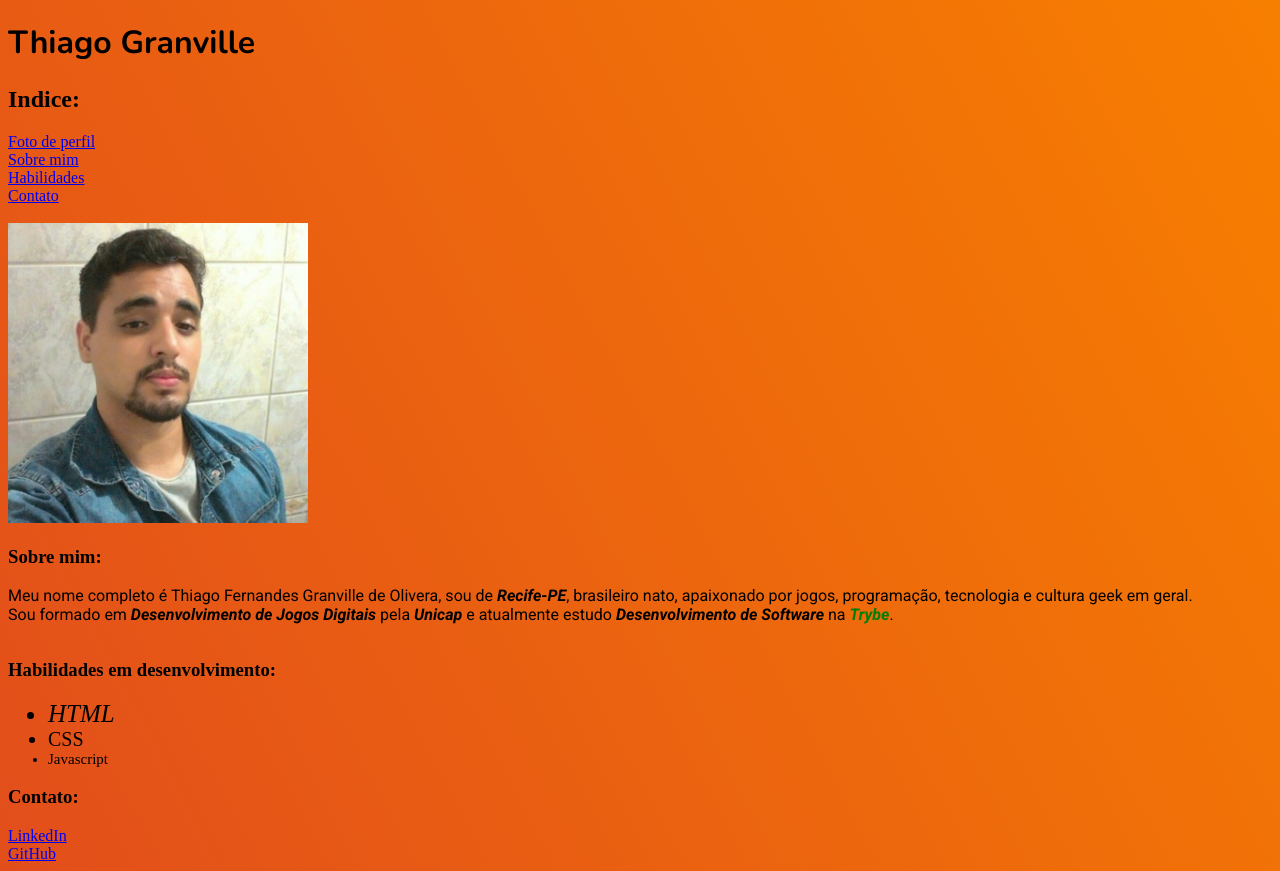
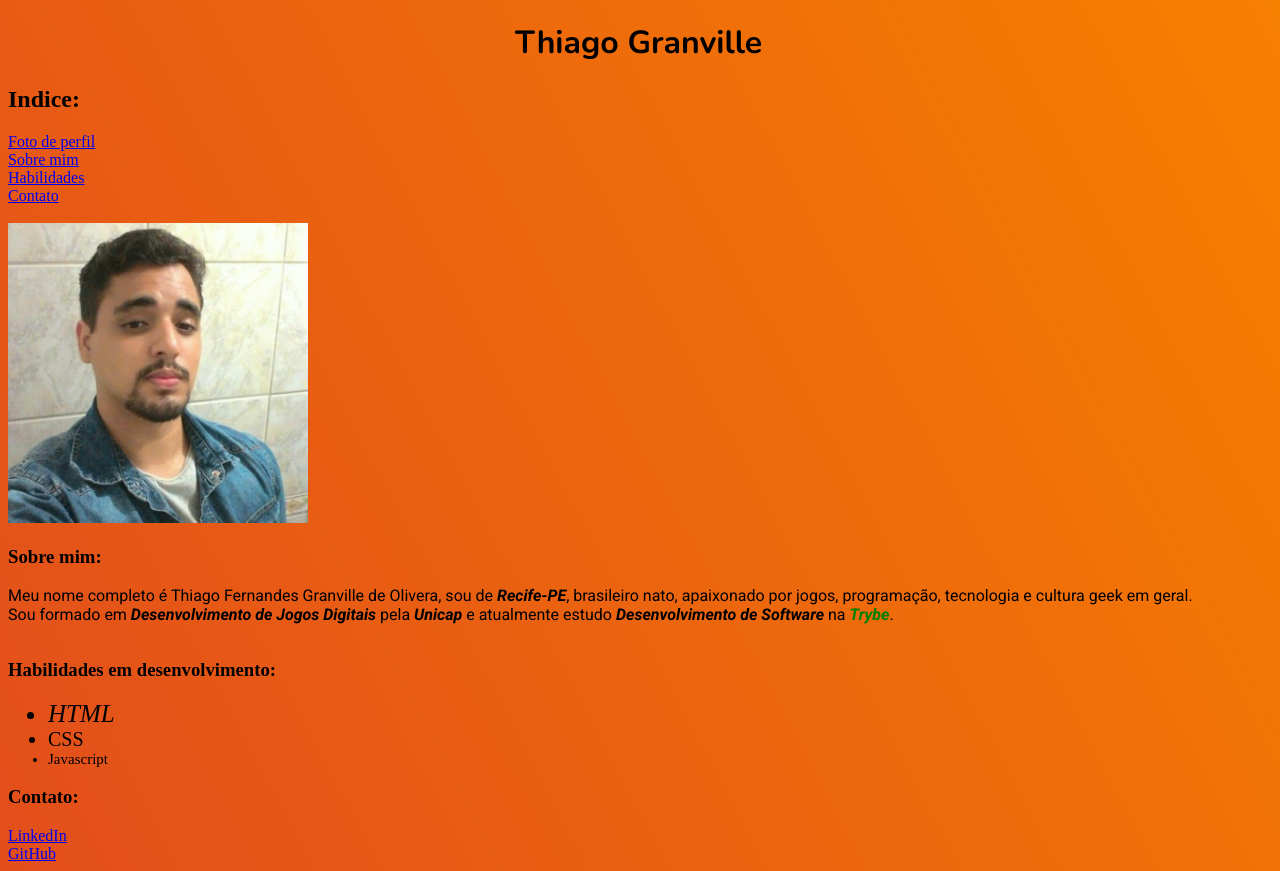
Before and after one commit to ThiagoGranville/ThiagoGranville.github.io, a plain HTML site: page index.html in a window 1280 px wide. Drawn offline with nearby package versions, Linux system fonts and the light colour scheme.

Commit message:
Terceiro requisito: Centraliza o nome na página

```diff
--- a/style.css
+++ b/style.css
@@ -1,21 +1,21 @@
-body{
+body {
  background: linear-gradient(62deg, rgb(226, 78, 27) 0%, rgb(247, 127, 0) 100%);
  min-height: 100vh;
 }
 
-h1{
+h1 {
   font-family: 'Nunito', sans-serif;
 }
 
-#desc{
+#desc {
   font-family: 'Roboto', sans-serif;
 }
 
-.destaque{
+.destaque {
   font-style: italic;
 }
 
-.trybe{
+.trybe {
   color: green;
 }
 
@@ -31,6 +31,11 @@ h1{
   font-size: 15px;
 }
 
-#foto, #descricao{
+#foto, #descricao {
   display: inline-block;
 }
+
+#nome {
+ width: 250px;
+ margin: auto;
+}
```
